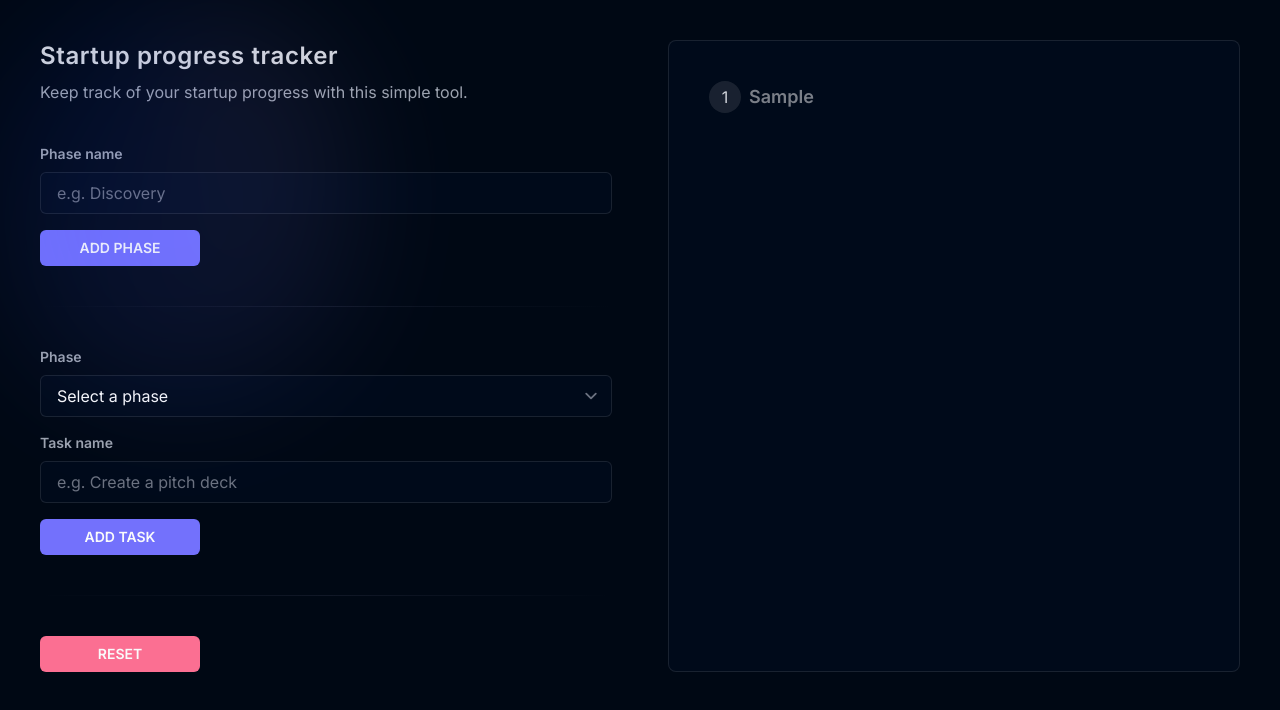
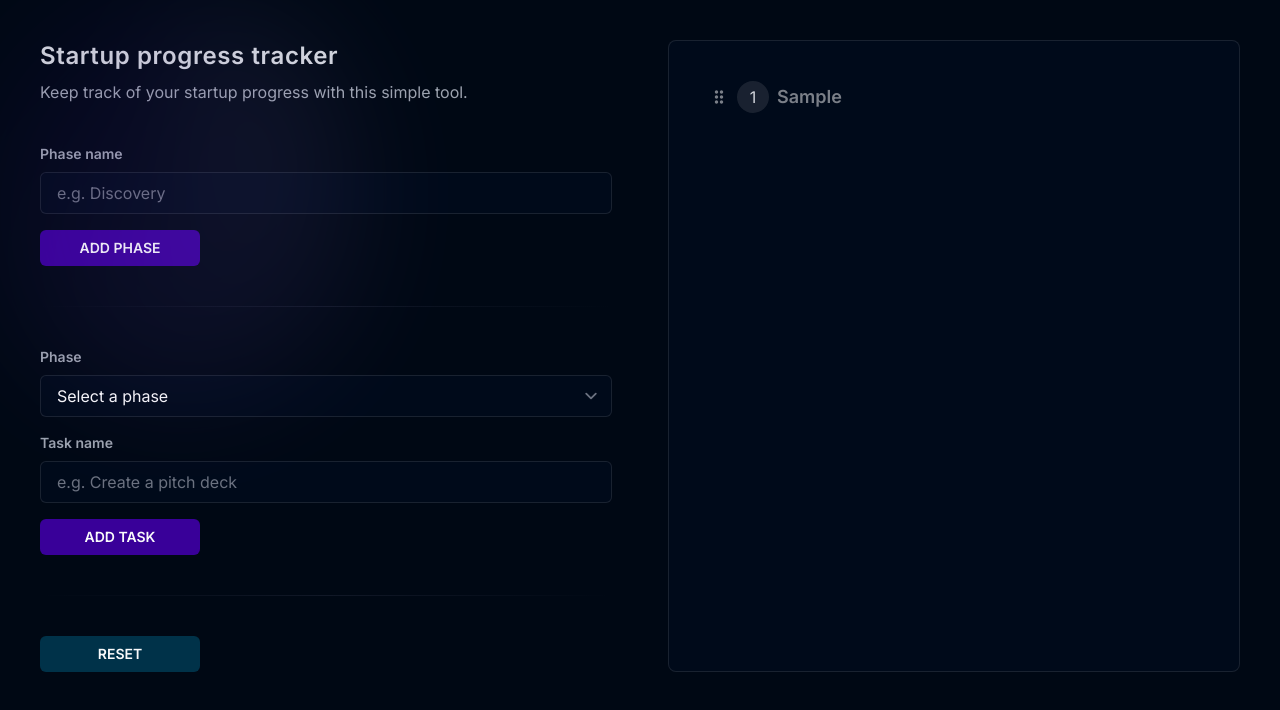
Before and after one commit to codingwithdidem/my_startup_progress, a Next.js app: page / in a window 1280 px wide. Both pictures are taken after typing "Sample" into the empty fields and a click on the button "ADD PHASE". Shown: the top 710 px of the page. Built offline with nearby package versions, Linux system fonts and the light colour scheme.

Commit message:
Add motion reorder

```diff
--- a/package.json
+++ b/package.json
@@ -16,6 +16,7 @@
     "class-variance-authority": "^0.4.0",
     "eslint": "8.35.0",
     "eslint-config-next": "13.2.4",
+    "framer-motion": "^10.2.4",
     "lottie-react": "^2.4.0",
     "next": "13.2.4",
     "react": "18.2.0",
--- a/src/components/Phase.tsx
+++ b/src/components/Phase.tsx
@@ -2,6 +2,7 @@ import React, { FC } from "react";
 import Task from "./Task";
 import type { Phase } from "../types";
 import { HiOutlineLockClosed } from "react-icons/hi2";
+import { MdDragIndicator } from "react-icons/md";
 
 type PhaseProps = {
   idx: number;
@@ -24,6 +25,7 @@ const Phase: FC<PhaseProps> = ({
       }`}
     >
       <div className="flex items-center">
+        <MdDragIndicator className="text-gray-100/50 mr-2" size={20} />
         <div className="w-8 h-8 bg-gray-100/10 rounded-full mr-2 flex items-center justify-center flex-none">
           {idx + 1}
         </div>
--- a/src/components/Tracker.tsx
+++ b/src/components/Tracker.tsx
@@ -1,21 +1,34 @@
 import React, { FC } from "react";
 import type { Phase as PhaseType } from "../types";
 import Phase from "./Phase";
+import { Reorder, useDragControls } from "framer-motion";
+import { MdDragIndicator } from "react-icons/md";
+
 type TrackerProps = {
   phases: PhaseType[];
   isPhaseUnlocked: (phase: PhaseType) => boolean;
   toggleTaskCompleted: (phaseId: string, taskId: string) => void;
+  onReorderPhases: (phases: PhaseType[]) => void;
 };
 
 const Tracker: FC<TrackerProps> = ({
   phases,
   isPhaseUnlocked,
   toggleTaskCompleted,
+  onReorderPhases,
 }) => {
+  const dragControls = useDragControls();
   return (
     <div className="w-full border border-gray-100/10 bg-brand-background-400 rounded-lg px-10 py-10">
       <div className="flex flex-col">
+        <Reorder.Group axis="y" values={phases} onReorder={onReorderPhases}>
           {phases.map((phase, idx) => (
+            <Reorder.Item
+              key={phase.id}
+              value={phase}
+              className="mb-10"
+              dragControls={dragControls}
+            >
               <Phase
                 idx={idx}
                 key={phase.id}
@@ -23,7 +36,9 @@ const Tracker: FC<TrackerProps> = ({
                 isUnlocked={isPhaseUnlocked(phase)}
                 toggleTaskCompleted={toggleTaskCompleted}
               />
+            </Reorder.Item>
           ))}
+        </Reorder.Group>
       </div>
     </div>
   );
--- a/src/pages/index.tsx
+++ b/src/pages/index.tsx
@@ -145,6 +145,7 @@ const HomePage: NextPage<HomePageProps> = (props) => {
         phases={phases}
         isPhaseUnlocked={isPhaseUnlocked}
         toggleTaskCompleted={toggleTaskCompleted}
+        onReorderPhases={(newPhases) => setPhases(newPhases)}
       />
 
       {showConfetti && <Confetti onConfettiComplete={onConfettiComplete} />}
--- a/tailwind.config.js
+++ b/tailwind.config.js
@@ -12,18 +12,18 @@ module.exports = {
             DEFAULT: "#000814",
             400: "#000A1A",
           },
-          primary: "#fb6f92",
-          secondary: "#7371fc",
+          primary: "#003249",
+          secondary: "#390099",
         },
       },
       backgroundImage: {
         "radial-gradient": `
-        conic-gradient(from 0deg at 50% 50%, #7371fc 0%, #af99ff 2%, #073AFFFF 100%);
+        conic-gradient(from 0deg at 50% 50%, #003249 0%, #af99ff 2%, #390099 100%);
         `,
       },
       boxShadow: {
-        "glow-primary": "0px 0px 53px 0px rgba(251,111,146,0.3)",
-        "glow-secondary": "0px 0px 53px 0px rgba(115,113,252,0.3)",
+        "glow-primary": "0px 0px 53px 0px rgba(0,50,73,0.7)",
+        "glow-secondary": "0px 0px 53px 0px rgba(56,0,153,0.7)",
       },
     },
   },
```
Also changed, not shown: 1 other file (tests, documents, lock files or other folders). Lines whose indentation alone changed are shown as unchanged.
